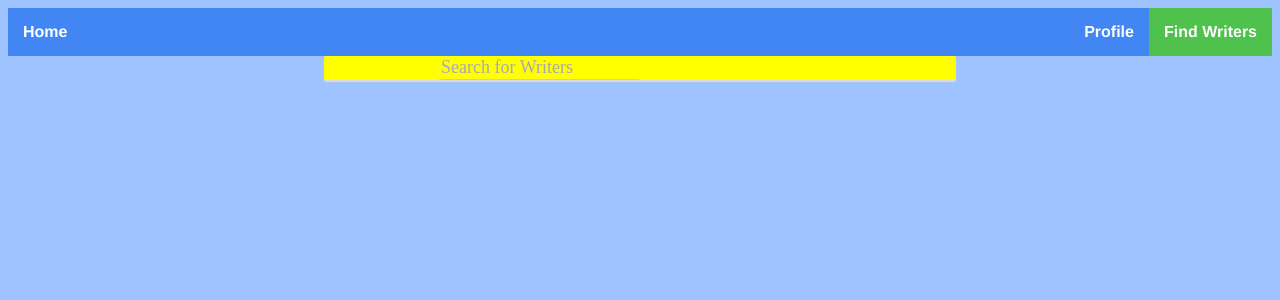
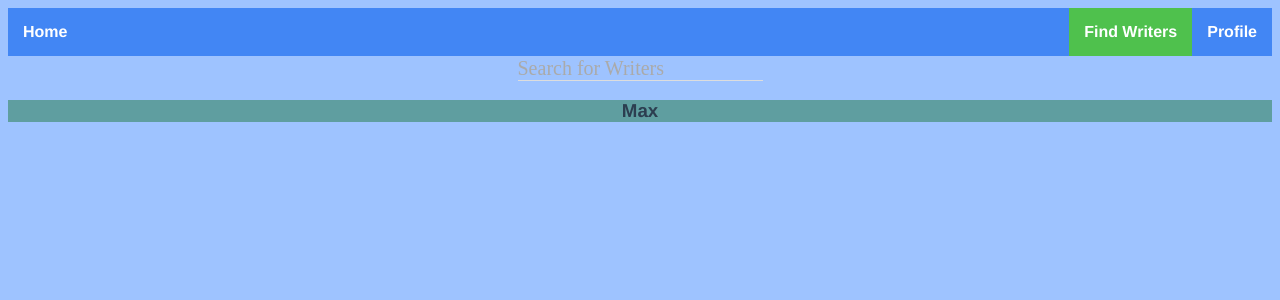
Before and after one commit to tdecelle/writing-grid-website, a Vue app: page /writers in a window 1280 px wide. Shown: the top 300 px of the page. Built offline with nearby package versions, Linux system fonts and the light colour scheme.

Commit message:
Added Writers Page

```diff
--- a/src/App.vue
+++ b/src/App.vue
@@ -2,8 +2,8 @@
   <div id="app">
     <ul id="nav">
       <li class="nav_left"><router-link to="/">Home</router-link></li>
+      <li class="nav_right"><router-link to="/profile">Profile</router-link></li>
       <li class="nav_right"><router-link to="/writers">Find Writers</router-link></li>
-      <li class="nav_right"><router-link to="/profile">Profile</router-link></li>
     </ul>
     <router-view/>
   </div>
--- a/src/components/Homepage.vue
+++ b/src/components/Homepage.vue
@@ -20,10 +20,6 @@
         font-size: 30pt;
     }
 
-    h2 {
-
-    }
-
     img {
         padding: 20px;
     }
--- a/src/components/Searchbar.vue
+++ b/src/components/Searchbar.vue
@@ -1,7 +1,6 @@
 <template>
     <div class="searchbar">
       <input type="text" placeholder="Search for Writers">
-      <span class="underline"></span>
     </div>
 </template>
 
@@ -15,57 +14,40 @@ export default class Searchbar extends Vue {}
 
 <style scoped>
 
-.searchbar {
-  background-color: #FF0;
-  border-radius: 2px;
-  box-shadow: 0px 2px 1px 0px #DDD;
-  width: 300px;
-  margin: auto;
-  width: 50%;
-}
+/* .searchbar {
+  box-sizing: border-box;
+  left: 50%;
+  margin: -150px 0 0 -150px;
+  position: absolute;
+  top: 90%;
+} */
 
 .searchbar input {
   background-color: transparent;
   border: none;
-  border-bottom: 1px solid #CCC;
   color: #555;
-  box-sizing: border-box;
   font-family: 'Arvo';
-  font-size: 18px;
-  margin: auto;
-  width: 50%;
-  top: 50%;
-  width: 200px;
+  font-size: 20px;
 }
 
 .searchbar input:hover {
   outline: none;
 }
 
+/* TODO: change this for the default values */
 .searchbar input::-webkit-input-placeholder {
   color: #AAA;
+  box-shadow: 0px 1px 0px 0px #DDD;
 }
 
+/* TODO: chagne these for the animation values */
 .searchbar input:focus::-webkit-input-placeholder {
-  color: dodgerblue;
+  color: black;
+  box-shadow: 0px 1px 0px 0px black;
 }
 
-.searchbar input:focus+.underline {
+.searchbar input:focus {
   transform: scale(1);
 }
 
-.underline {
-  background-color: dodgerblue;
-  display: inline-block;
-  height: 2px;
-  left: 50px;
-  margin-top: -4px;
-  top: 185px;
-  -webkit-transform: scale(0, 1);
-  transform: scale(0, 1);
-  -webkit-transition: all 0.5s linear;
-  transition: all 0.5s linear;
-  width: 202px;
-}
-
 </style>
--- /dev/null
+++ b/src/components/Writer.vue
@@ -0,0 +1,23 @@
+<template>
+    <div class="writer">
+        <h3>{{ name }}</h3>
+    </div>
+</template>
+
+<script lang="ts">
+    import { Component, Prop, Vue } from 'vue-property-decorator';
+
+    @Component
+
+    export default class Writer extends Vue {
+        @Prop() private name!: string;
+    }
+</script>
+
+<style scoped>
+
+.writer {
+    background-color: cadetblue;
+}
+
+</style>
--- /dev/null
+++ b/src/data/writers.json
@@ -0,0 +1,7 @@
+{
+    "writers": [
+        {
+            "name": "Max"
+        }
+    ]
+}
--- a/src/views/Writers.vue
+++ b/src/views/Writers.vue
@@ -1,22 +1,25 @@
 <template>
   <div class="writers">
     <Searchbar/>
+    <Writer v-bind:key="writer" v-for="writer in $options.json.writers" :name="writer.name"/>
   </div>
 </template>
 
-<script lang="ts">
+<script>
 import {Component, Prop, Vue } from 'vue-property-decorator';
 import Searchbar from '@/components/Searchbar.vue';
+import Writer from '@/components/Writer.vue';
+import WritersJSON from '@/data/writers.json';
 
 @Component({
   components: {
     Searchbar,
+    Writer,
   },
+  json: WritersJSON,
 })
-export default class Writers extends Vue {
-  @Prop() private msg!: string;
-}
 
+export default class Writers extends Vue {}
 </script>
 
 <style scoped>
```
